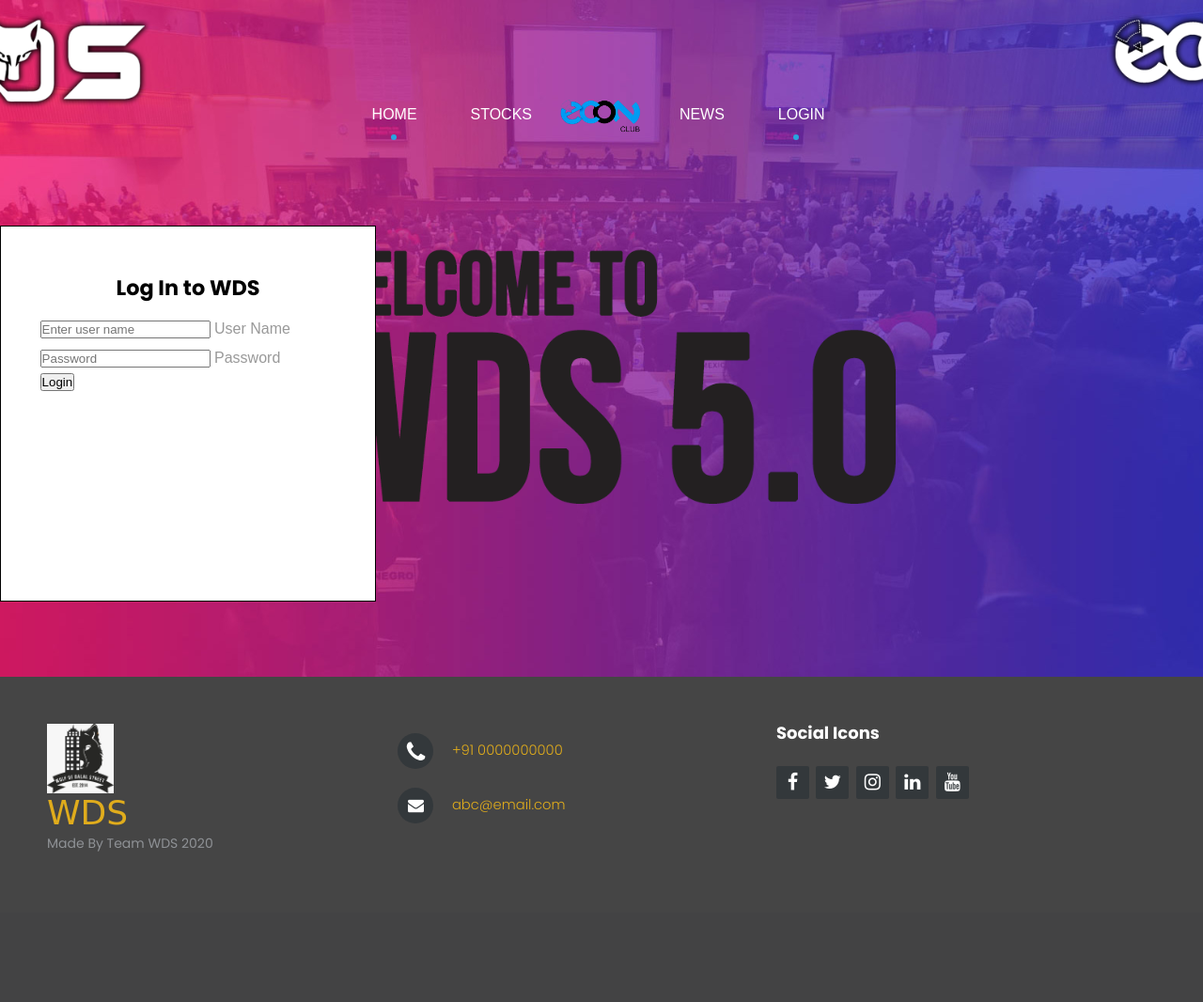
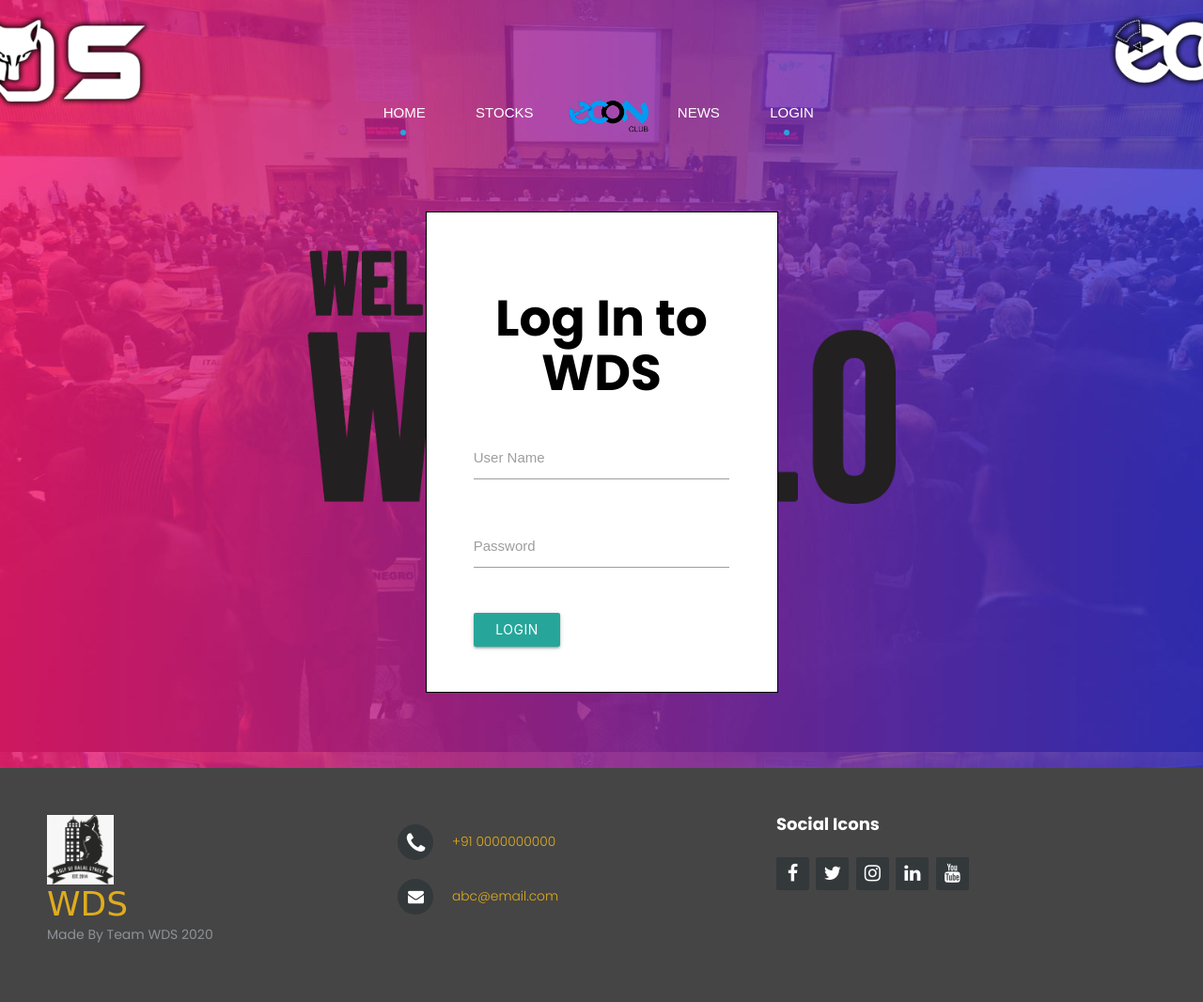
Before and after one commit to Nipun3120/wds-2020, a Django app: page /userlogin/ in a window 1280 px wide. Shown: the whole page at 94% size. Before the commit the page ends 906 px from the top, so only its background shows below. Run offline with Django 3.2, Linux system fonts and the light colour scheme; some libraries are stand-ins or nearby versions.

Commit message:
modified base.html

```diff
--- a/wds/templates/base.html
+++ b/wds/templates/base.html
@@ -16,12 +16,16 @@
     <link rel="stylesheet" href="https://cdnjs.cloudflare.com/ajax/libs/font-awesome/4.7.0/css/font-awesome.min.css">
 
     <!-- CUSTOM STYLE -->
+    <link rel="stylesheet" href="{% static 'css/stocks.css' %}">
     <link rel="stylesheet" href="{% static 'css/login.css' %}">
     <link rel="stylesheet" href="{% static 'css/template-style.css' %}">
     <link href="https://fonts.googleapis.com/css?family=Poppins:100,200,300,400,700,900&amp;subset=latin-ext" rel="stylesheet">
     <script type="text/javascript" src="{% static 'js/jquery-1.8.3.min.js' %}"></script>
     <script type="text/javascript" src="{% static 'js/jquery-ui.min.js' %}"></script>
     <script type="text/javascript" src="{% static 'js/validation.js' %}"></script>
+
+    <link rel="stylesheet" href="{% static 'css/css/materialize.css' %}">
+    <script src="{% static 'js/js/materialize.js' %}"></script>
 </head>
 <body class="size-1280 primary-color-light-blue">
 <div id="page-overlay" class="background-dark"></div>
--- a/wds/templates/userlogin.html
+++ b/wds/templates/userlogin.html
@@ -103,7 +103,7 @@ body{
             {% csrf_token %}
           <div class="row">
               <div class="input-field col s12 form-field">
-                  <input  id="first_name" type="text" class="validate form-field" placeholder="Enter user name" name="username">
+                  <input  id="first_name" type="text" class="validate form-field"  name="username">
                   <label for="Username">User Name</label>
               </div>
           </div>
@@ -111,7 +111,7 @@ body{
 
           <div class="row">
               <div class="input-field col s12 form-field">
-                  <input id="password" type="password" class="validate form-field" name="password" placeholder="Password">
+                  <input id="password" type="password" class="validate form-field" name="password">
                   <label for="Password">Password</label>
               </div>
           </div>
```
